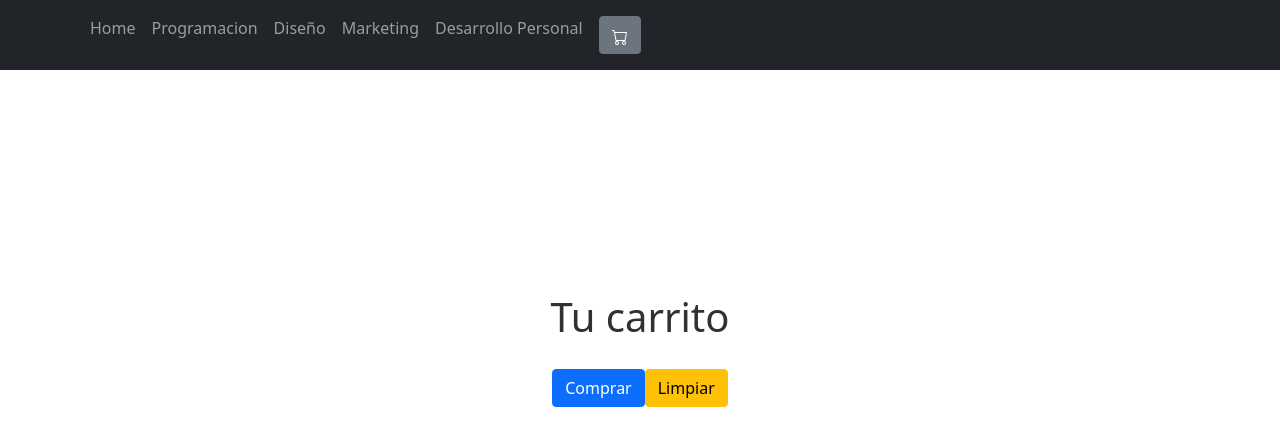
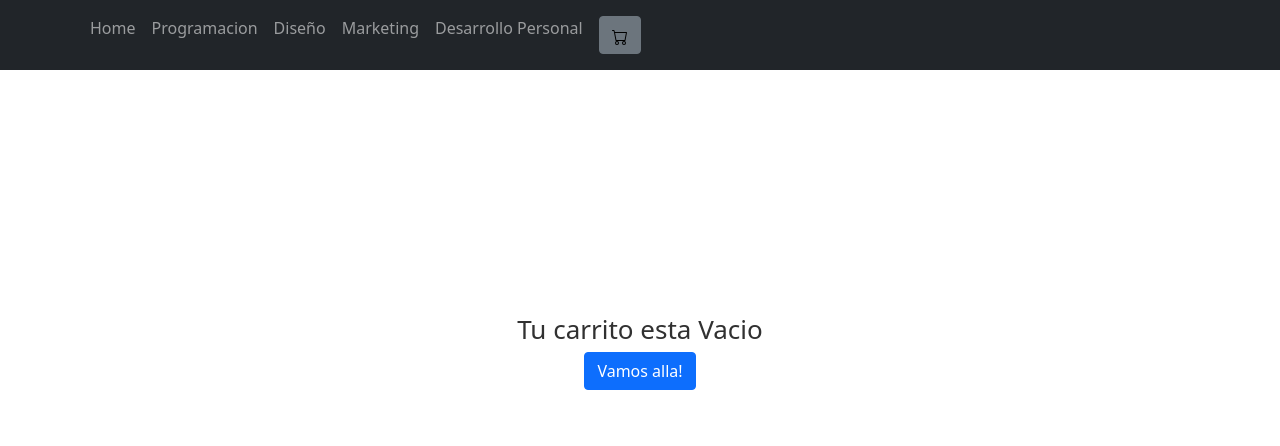
Before and after one commit to GabrielConforte/cursos-Conforte, a React (Create React App) app: page /cart in a window 1280 px wide. Shown: the top 446 px of the page. Built offline with nearby package versions, Linux system fonts and the light colour scheme.

Commit message:
Tecnicas de Rendering!

```diff
--- a/src/components/CartWidget.js
+++ b/src/components/CartWidget.js
@@ -1,17 +1,29 @@
-import React from 'react'
+import React, { useContext } from 'react'
+import { CartContext } from './cartContext';
 
 import 'bootstrap/dist/css/bootstrap.css';
 
-function cartWidget(){
+function CartWidget(){
+
+const context = useContext(CartContext)
+let a = context.cartData.length
+console.log(a)
+
     return(
-        <div>
-          <button className="btn btn-secondary"><svg xmlns="http://www.w3.org/2000/svg" width="16" height="16" fill="currentColor" className="bi bi-cart" viewBox="0 0 16 16">
+        <div>{a>0 ?
+          <button className="btn btn-secondary"><svg xmlns="http://www.w3.org/200/svg" width="16" height="16" fill="white" className="bi bi-cart" viewBox="0 0 16 16">
+            <path d="M0 1.5A.5.5 0 0 1 .5 1H2a.5.5 0 0 1 .485.379L2.89 3H14.5a.5.5 0 0 1 .491.592l-1.5 8A.5.5 0 0 1 13 12H4a.5.5 0 0 1-.491-.408L2.01 3.607 1.61 2H.5a.5.5 0 0 1-.5-.5zM3.102 4l1.313 7h8.17l1.313-7H3.102zM5 12a2 2 0 1 0 0 4 2 2 0 0 0 0-4zm7 0a2 2 0 1 0 0 4 2 2 0 0 0 0-4zm-7 1a1 1 0 1 1 0 2 1 1 0 0 1 0-2zm7 0a1 1 0 1 1 0 2 1 1 0 0 1 0-2z"/>
+            </svg>{"x" + a}
+          </button> :
+          <button className="btn btn-secondary"><svg xmlns="http://www.w3.org/200/svg" width="16" height="16" fill=" " className="bi bi-cart" viewBox="0 0 16 16">
             <path d="M0 1.5A.5.5 0 0 1 .5 1H2a.5.5 0 0 1 .485.379L2.89 3H14.5a.5.5 0 0 1 .491.592l-1.5 8A.5.5 0 0 1 13 12H4a.5.5 0 0 1-.491-.408L2.01 3.607 1.61 2H.5a.5.5 0 0 1-.5-.5zM3.102 4l1.313 7h8.17l1.313-7H3.102zM5 12a2 2 0 1 0 0 4 2 2 0 0 0 0-4zm7 0a2 2 0 1 0 0 4 2 2 0 0 0 0-4zm-7 1a1 1 0 1 1 0 2 1 1 0 0 1 0-2zm7 0a1 1 0 1 1 0 2 1 1 0 0 1 0-2z"/>
             </svg>
-          </button>
+
+          </button> }
+
       </div>
     );
 }
 
 
-export default cartWidget;
+export default CartWidget;
--- a/src/components/Tarjeta.js
+++ b/src/components/Tarjeta.js
@@ -3,10 +3,6 @@ import { Card, Button } from 'react-bootstrap';
 import {Link} from "react-router-dom";
 
 const Tarjeta = ({ img, tittle, id, price }) => {
-
-    function carritoAnuncio() {
-        alert("Agregado");
-    }
 
     return (
         <div>
@@ -15,8 +11,8 @@ const Tarjeta = ({ img, tittle, id, price }) => {
                 <Card.Body>
                     <Card.Title>{tittle}</Card.Title>
                     <Card.Text>${price}</Card.Text>
-                    <Button variant="primary" onClick={carritoAnuncio}>Agregar al Carrito</Button>
-                    <Link to={`/itemDetailsContainer/${id}`}><Button variant="secondary" >Detalle</Button>
+
+                    <Link to={`/itemDetailsContainer/${id}`}><Button variant="primary" >Detalle</Button>
                 </Link></Card.Body>
             </Card>
         </div>
--- a/src/pages/Cart.js
+++ b/src/pages/Cart.js
@@ -11,20 +11,21 @@ function Cart() {
 
   const context = useContext(CartContext)
 
+  const [cart, setCart] = useState([])
+  useEffect(()=>{
 
-  const [cart, setCart] = useState([])
+    setCart(context.cartData)
 
-  useEffect(()=>{
-    setCart(context.cartData)
+
+
   },[context.cartData]);
 
 
 
   return (
-    <div className="App-body">
-      <Router>
+    <div className="App-body"> {context.cartData.length !== 0 ?
+    <Router>
     <h1>Tu carrito</h1>
-    {}
     <ul className="row justify-content-start">
       {cart.map((curso) => (
         <li className="col-4" key={curso.id}>
@@ -53,7 +54,9 @@ function Cart() {
                 <Checkout/>
             </Route>
         </Switch>
-    </Router>
+    </Router> : <div><div> Tu carrito esta Vacio </div>
+                <div><Link to="/"><button className="btn btn-primary">Vamos alla!</button></Link></div></div>}
+
       </div>
   );
 }
```
